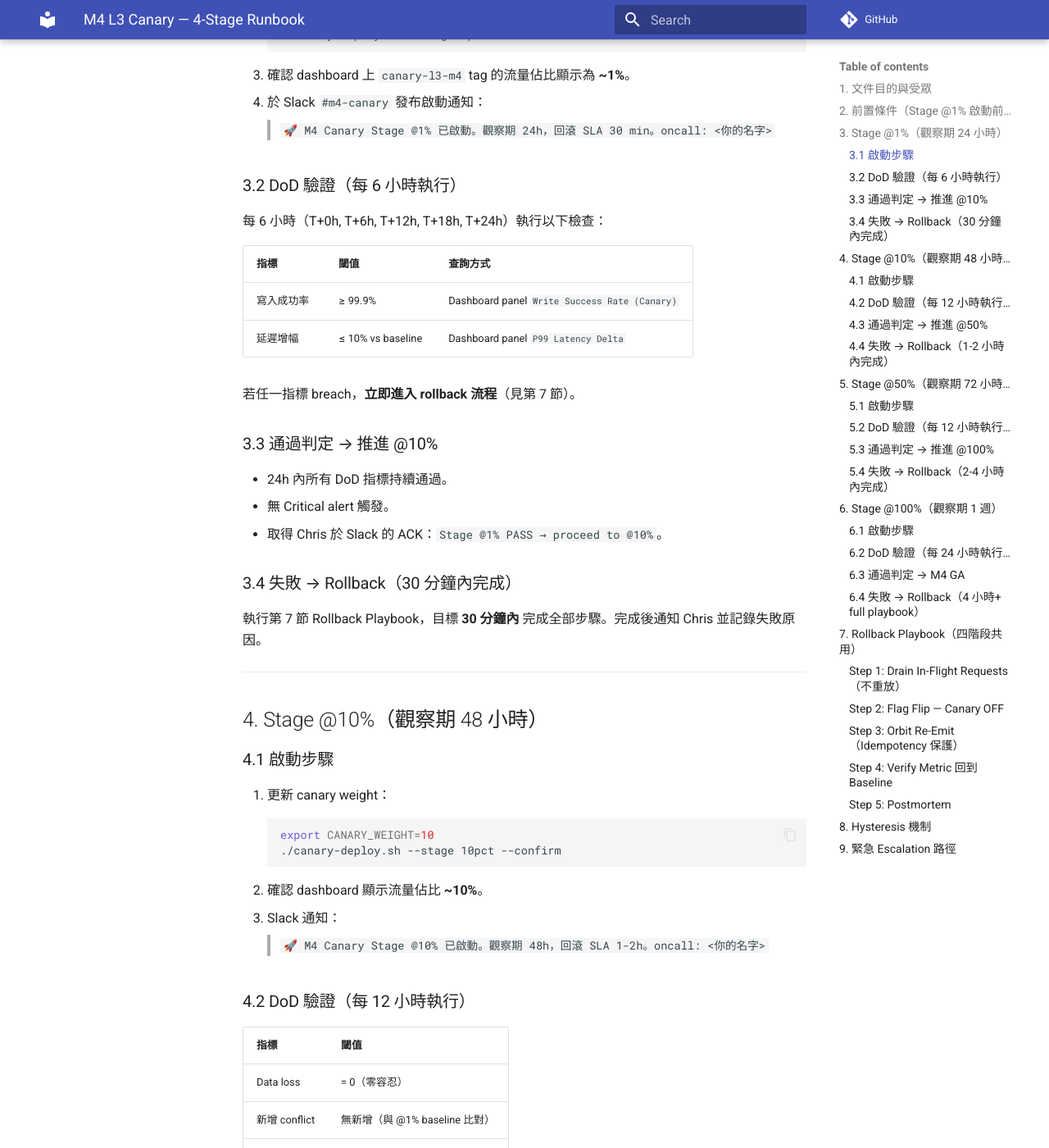
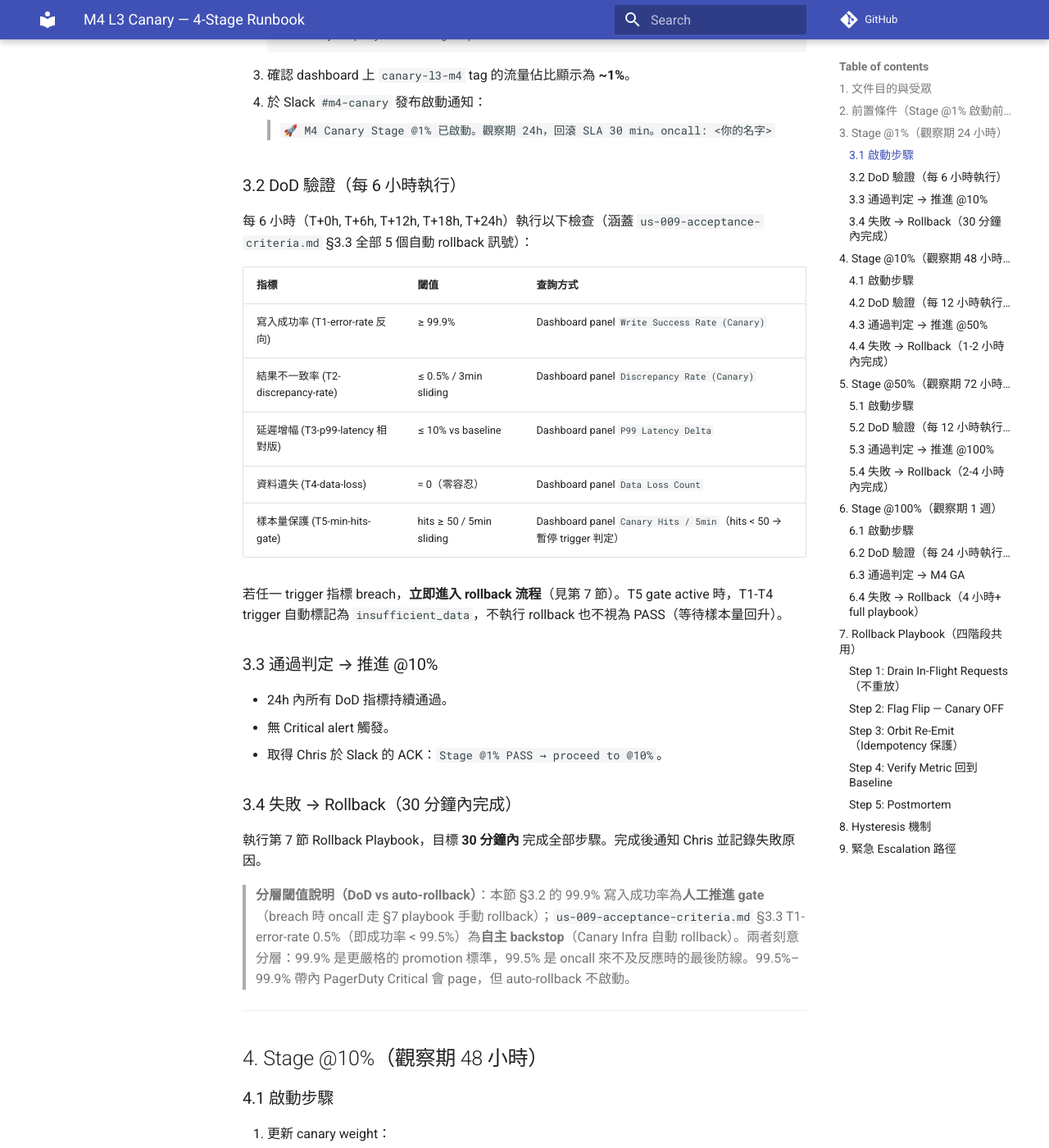
Before and after one commit to Chris97924/parallax-kernel, an MkDocs documentation site: the page built from docs/m4-prep/canary-stage-runbook.md, in a window 1280 px wide and 1400 px high, scrolled down 1523 px. Shown: the whole window at 82% size. Built offline with MkDocs 1.6.1 and Material for MkDocs 9.7.7, drawn with Linux system fonts in a browser that asks for light colours; comment, search, counter and statistics services are not loaded; some of the changed text lies outside the part shown.

````diff
--- a/docs/m4-prep/canary-stage-runbook.md
+++ b/docs/m4-prep/canary-stage-runbook.md
@@ -59,14 +59,17 @@
 
 ### 3.2 DoD 驗證（每 6 小時執行）
 
-每 6 小時（T+0h, T+6h, T+12h, T+18h, T+24h）執行以下檢查：
+每 6 小時（T+0h, T+6h, T+12h, T+18h, T+24h）執行以下檢查（涵蓋 `us-009-acceptance-criteria.md` §3.3 全部 5 個自動 rollback 訊號）：
 
 | 指標 | 閾值 | 查詢方式 |
 |------|------|----------|
-| 寫入成功率 | ≥ 99.9% | Dashboard panel `Write Success Rate (Canary)` |
-| 延遲增幅 | ≤ 10% vs baseline | Dashboard panel `P99 Latency Delta` |
+| 寫入成功率 (T1-error-rate 反向) | ≥ 99.9% | Dashboard panel `Write Success Rate (Canary)` |
+| 結果不一致率 (T2-discrepancy-rate) | ≤ 0.5% / 3min sliding | Dashboard panel `Discrepancy Rate (Canary)` |
+| 延遲增幅 (T3-p99-latency 相對版) | ≤ 10% vs baseline | Dashboard panel `P99 Latency Delta` |
+| 資料遺失 (T4-data-loss) | = 0（零容忍） | Dashboard panel `Data Loss Count` |
+| 樣本量保護 (T5-min-hits-gate) | hits ≥ 50 / 5min sliding | Dashboard panel `Canary Hits / 5min`（hits < 50 → 暫停 trigger 判定） |
 
-若任一指標 breach，**立即進入 rollback 流程**（見第 7 節）。
+若任一 trigger 指標 breach，**立即進入 rollback 流程**（見第 7 節）。T5 gate active 時，T1-T4 trigger 自動標記為 `insufficient_data`，不執行 rollback 也不視為 PASS（等待樣本量回升）。
 
 ### 3.3 通過判定 → 推進 @10%
 
@@ -77,6 +80,8 @@
 ### 3.4 失敗 → Rollback（30 分鐘內完成）
 
 執行第 7 節 Rollback Playbook，目標 **30 分鐘內** 完成全部步驟。完成後通知 Chris 並記錄失敗原因。
+
+> **分層閾值說明（DoD vs auto-rollback）**：本節 §3.2 的 99.9% 寫入成功率為**人工推進 gate**（breach 時 oncall 走 §7 playbook 手動 rollback）；`us-009-acceptance-criteria.md` §3.3 T1-error-rate 0.5%（即成功率 < 99.5%）為**自主 backstop**（Canary Infra 自動 rollback）。兩者刻意分層：99.9% 是更嚴格的 promotion 標準，99.5% 是 oncall 來不及反應時的最後防線。99.5%–99.9% 帶內 PagerDuty Critical 會 page，但 auto-rollback 不啟動。
 
 ---
 
@@ -97,10 +102,12 @@
 
 | 指標 | 閾值 |
 |------|------|
-| Data loss | = 0（零容忍） |
+| Data loss (T4-data-loss) | = 0（零容忍，immediate trip） |
 | 新增 conflict | 無新增（與 @1% baseline 比對） |
-| 寫入成功率 | ≥ 99.9%（持續監控） |
-| 延遲增幅 | ≤ 10%（持續監控） |
+| 寫入成功率 (T1-error-rate 反向) | ≥ 99.9%（持續監控） |
+| 結果不一致率 (T2-discrepancy-rate) | ≤ 0.5% / 3min sliding（持續監控） |
+| 延遲增幅 (T3-p99-latency 相對版) | ≤ 10%（持續監控） |
+| 樣本量保護 (T5-min-hits-gate) | hits ≥ 50 / 5min sliding |
 
 ### 4.3 通過判定 → 推進 @50%
 
@@ -129,8 +136,9 @@
 
 ### 5.2 DoD 驗證（每 12 小時執行）
 
-所有 @10% 指標持續維持，額外關注：
+所有 @10% 指標持續維持（包含 T1-T4 trigger + T5 gate 全部 5 個訊號），額外關注：
 
+- **結果不一致率 (T2-discrepancy-rate)**：50% 流量下尤其關鍵，持續維持 ≤ 0.5% / 3min sliding；任何持續上升趨勢視為 silent data drift 警訊。
 - **資源用量**：CPU / memory / disk I/O 是否在預期範圍內。
 - **下游依賴**：L2 / L1 層是否有異常延遲或 error spike。
 
@@ -142,7 +150,7 @@
 
 ### 5.4 失敗 → Rollback（2-4 小時內完成）
 
-執行 Rollback Playbook。50% 流量回滾需更謹慎，建議 drain 時間拉長至 10 分鐘。
+執行 Rollback Playbook。50% 流量回滾需更謹慎，drain timeout 採 §7 per-stage 預設值的 @50% 列（**600s**，而非標準 300s），以容納 50% 流量下的 long-tail in-flight 請求。設定方式：執行 §7 Step 1 前 `export DRAIN_TIMEOUT_SEC=600`。
 
 ---
 
@@ -161,7 +169,8 @@
 
 ### 6.2 DoD 驗證（每 24 小時執行）
 
-- 所有先前階段指標持續維持。
+- 所有先前階段指標持續維持（包含 T1-T4 trigger + T5 gate 全部 5 個訊號）。
+- **結果不一致率 (T2-discrepancy-rate)**：全量流量下持續 ≤ 0.5% / 3min sliding；任何 spike 立即 escalate。
 - **全量穩定性**：無 performance regression、無 capacity 瓶頸。
 - **Rollback playbook 演練**：於 T+48h 前完成一次 staging 環境的完整 rollback 演練，記錄結果。
 
@@ -184,18 +193,31 @@
 
 ### Step 1: Drain In-Flight Requests（不重放）
 
+**Per-stage drain timeout 預設值**（執行前先 export，未設則預設 300s）：
+
+| Stage | `DRAIN_TIMEOUT_SEC` |
+|---|---|
+| @1% | 300 |
+| @10% | 300 |
+| @50% | 600（容納 50% 流量 long-tail in-flight） |
+| @100% | 300 |
+
 ```bash
-./canary-rollback.sh --drain --timeout 300
+# 依當前 stage export drain timeout（範例為 @50%）
+export DRAIN_TIMEOUT_SEC=${DRAIN_TIMEOUT_SEC:-300}
+
+# 觸發 drain（Python CLI；US-009.3 deliverable）
+parallax canary --drain --timeout=${DRAIN_TIMEOUT_SEC}s
 ```
 
-- 等待所有進行中的請求完成（最多 5 分鐘）。
+- 等待所有進行中的請求完成（@1%/@10%/@100% 上限 5 分鐘；@50% 上限 10 分鐘）。
 - **不重放**任何 in-flight 請求，避免重複寫入。
 - 確認 `inflight_requests_count = 0` 後進入下一步。
 
 ### Step 2: Flag Flip — Canary OFF
 
 ```bash
-./canary-rollback.sh --flag-off
+parallax canary --set ENABLE_M4_CANARY=false
 ```
 
 - 將 `ENABLE_M4_CANARY` 設為 `false`。
````
Also changed, not shown: other parts of docs/m4-prep/canary-stage-runbook.md (+1 -1 lines), docs/m4-prep/stage-0-preflight-checklist.md (+33 -25 lines), docs/m4-prep/us-009-acceptance-criteria.md (+21 -16 lines).
